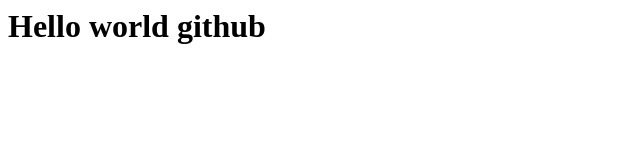
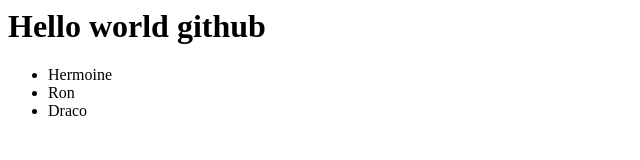
Before and after one commit to Prasannnnn/June_Intern, a plain HTML site: page index.html in a window 1280 px wide. Shown: the whole page, without its empty margins (0-640 px from the left). Drawn offline with Linux system fonts and the light colour scheme.

Commit message:
index updated

```diff
--- a/index.html
+++ b/index.html
@@ -1 +1,7 @@
 <h1>Hello world github</h1>
+
+<ul>
+  <li>Hermoine</li>
+  <li>Ron</li>
+  <li>Draco</li>
+</ul>
```
